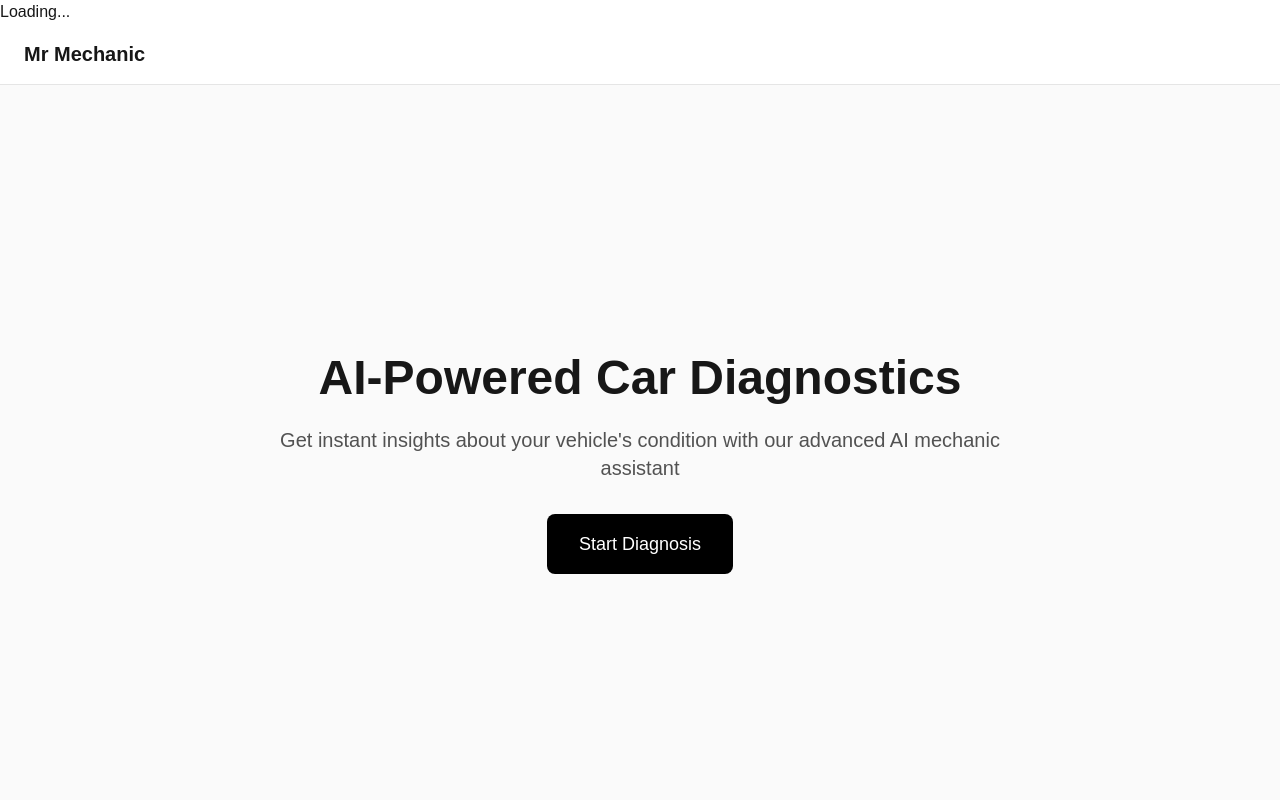
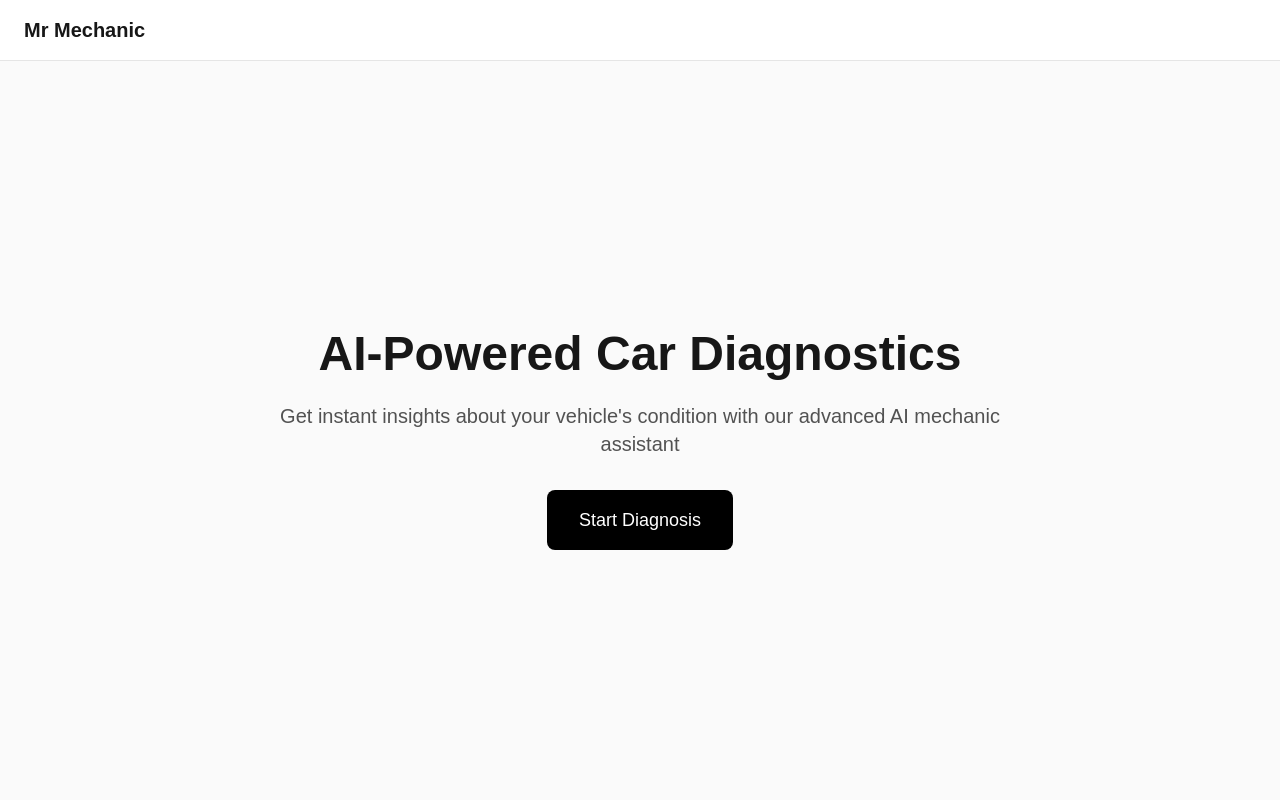
Before and after one commit to Hex0701/Mr-Mechanic, a Next.js app in the folder Client/my-mech/: page / in a window 1280 px wide. Shown: the top 800 px of the page. Built offline with nearby package versions, Linux system fonts and the light colour scheme.

Commit message:
updating front end

```diff
--- a/Client/my-mech/app/page.tsx
+++ b/Client/my-mech/app/page.tsx
@@ -2,11 +2,10 @@
 import About from './about';
 import Hero from './hero';
 import Query from './query';
-import App from './restService';
 const MrMechanic = () => {
   return (
     <div id="root" className="min-h-screen bg-white">
-      <App />
+      {/* <App /> */}
       <header id="header" className="fixed w-full bg-white border-b border-neutral-200 z-50">
         <div className="container mx-auto px-4 py-4">
           <nav className="flex items-center justify-between">
```
